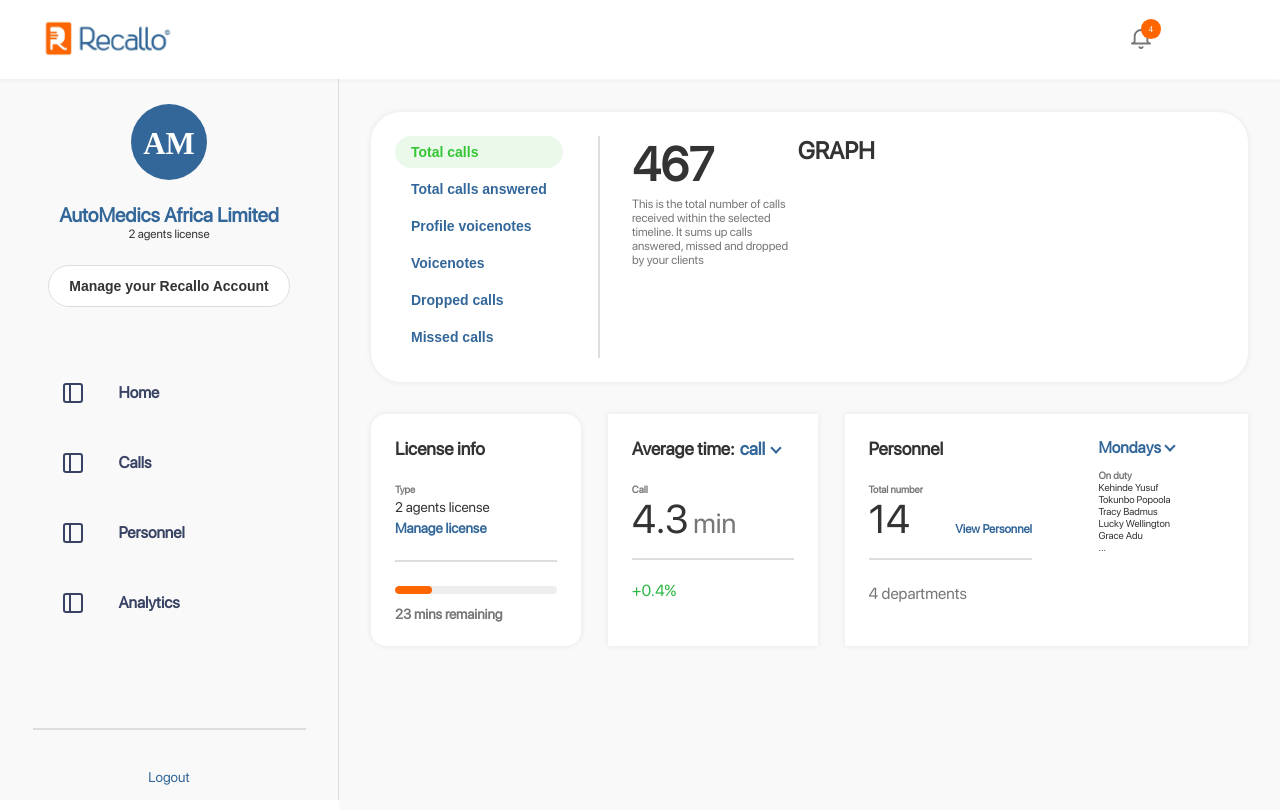
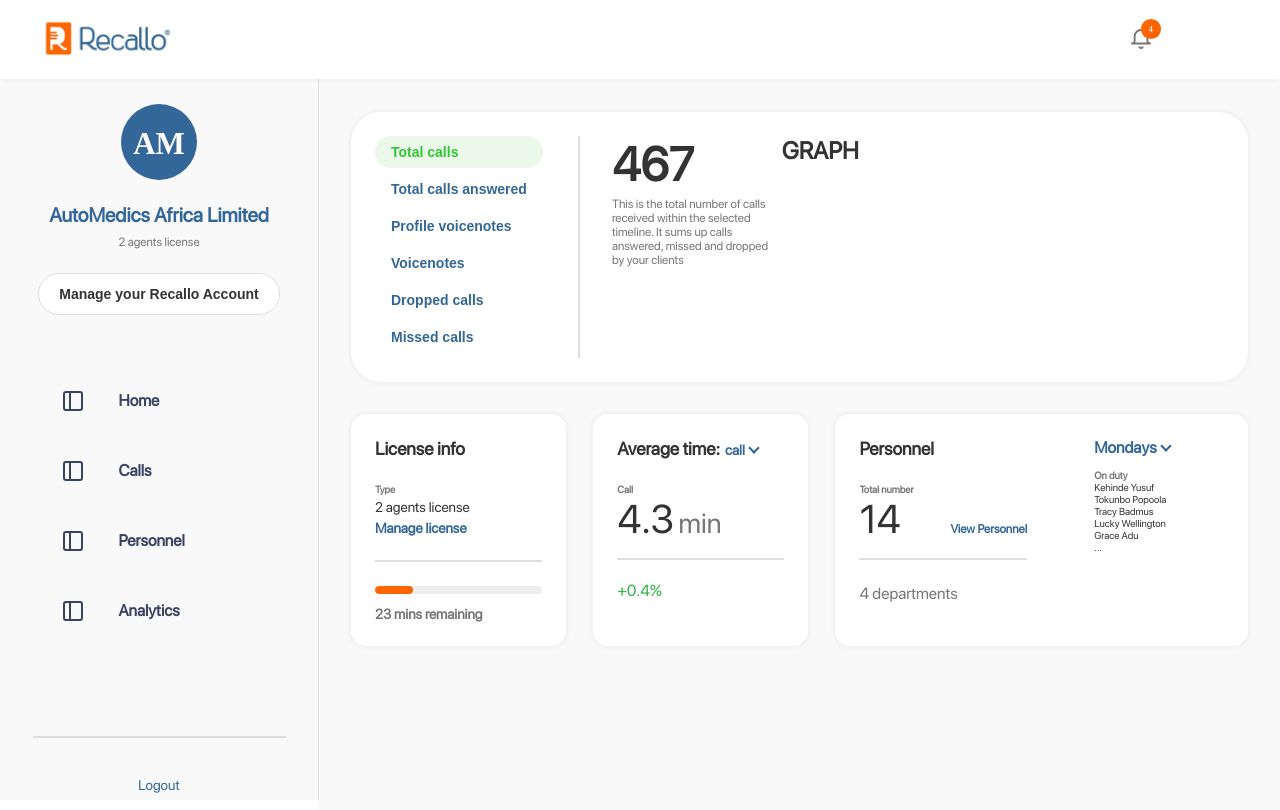
Before and after one commit to cjayprime/recallo, a React (Create React App) app: page /admin/home in a window 1280 px wide. Built offline with nearby package versions, Linux system fonts and the light colour scheme.

Commit message:
clean up

```diff
--- a/src/assets/styles/main.css
+++ b/src/assets/styles/main.css
@@ -104,6 +104,12 @@
 .text-blue{
     color: var(--text-color);
 }
+.deep-blue{
+    color: #384364;
+}
+.text-white{
+    color: var(--text-white);
+}
 .text-light{
     color: var(--text-light);
 }
@@ -148,6 +154,13 @@
 }
 .bc-blue{
    border-color: var(--text-color);
+}
+.blue-hover{
+    border: 1px solid var(--text-white);
+    transition: .3s all ease-in-out;
+}
+.blue-hover:hover{
+    border: 1px solid  var(--text-color);
 }
 .bd-grey {
     border: 1px solid #dddddd;
@@ -395,3 +408,13 @@
     background-color: #DAF7E8;
     color: #0B6437;
 }
+.orange-hover:hover{
+    background-color: var(--hover-color);
+    color: var(--text-white);
+    border: 1px solid var(--hover-color);
+}
+.save{
+    background: var(--text-color);
+    color: var(--text-white);
+    transition: .3s all ease-in-out;
+}
--- a/src/components/Button/button.js
+++ b/src/components/Button/button.js
@@ -2,12 +2,12 @@
 import classNames from "classnames";
 
 
-class Button extends Component{
+class Button extends Component {
 
     render() {
         const { children, background, text, className, padding } = this.props;
 
-        return(
+        return (
             <button
                 className={classNames("button", "bold", className)}
                 style={{ backgroundColor: background, color: text, padding: padding }}
--- a/src/components/SideNav/sidenav.css
+++ b/src/components/SideNav/sidenav.css
@@ -31,20 +31,11 @@
   text-align: center;
 }
 
-.business-name {
-  font-weight: bold;
-  font-size: 20px;
-  color: #336799;
-  margin-top: 23px;
-}
-
 .account-button {
   transition: 0.3s all ease-in-out;
-}
-
-.account-button:hover {
-  background-color: var(--hover-color);
-  color: var(--text-white);
+  color: var(--main-color);
+  background: var(--text-white);
+  border: 1px solid #dddddd;
 }
 
 .sidenav-list {
@@ -67,6 +58,10 @@
   line-height: 48px;
 }
 
+.sidenav-list-item:hover {
+  color: var(--hover-color);
+}
+
 .sidenav-list-link {
   text-decoration: none;
 }
--- a/src/components/SideNav/sidenav.js
+++ b/src/components/SideNav/sidenav.js
@@ -9,22 +9,21 @@
 class Sidenav extends Component {
     render() {
         const { routes, header } = this.props;
-        //console.log(routes, "Hey routes");
 
         return (
             <aside className="sidenav">
                 {header && <Header className="sidenav-header" />}
                 <div className="sidenav-body">
                     <div className="details">
-                        <div className="business-logo">
-                            <p className="logo-text">AM</p>
+                        <div className="business-logo mb-23">
+                            <h1 className="logo-text">AM</h1>
                         </div>
-                        <p className="business-name">AutoMedics Africa Limited</p>
-                        <p className="license">2 agents license</p>
-                        <Link to="/admin/settings" className="mt-24"><Button className="br-30 bd-grey account-button"
-                            padding={"12px 20px"} background={"#fff"} text={"#333"}
+                        <h3 className="text-blue bold mb-8">AutoMedics Africa Limited</h3>
+                        <p className="light text-light">2 agents license</p>
+                        <Link to="/admin/settings" className="mt-24"><Button className="br-30 account-button orange-hover"
+                            padding={"12px 20px"}
                         >
-                            <h6 className="bold text-main">Manage your Recallo Account</h6>
+                            <h6 className="bold">Manage your Recallo Account</h6>
                         </Button></Link>
                     </div>
                     <ul className="sidenav-list">
--- a/src/views/Admin/admin.css
+++ b/src/views/Admin/admin.css
@@ -58,7 +58,7 @@
 
 @media only screen and (min-width: 46.875em) {
   .grid {
-    grid-template-columns: 339px 1fr;
+    grid-template-columns: 319px 1fr;
     grid-template-areas:
       "sidenav header"
       "sidenav main";
@@ -76,7 +76,7 @@
 .sidenav {
   grid-area: sidenav;
   background-color: #f9f9f9;
-  width: 339px;
+  width: 319px;
   height: 100%;
   border-right: 1px solid #dddddd;
   display: flex;
--- a/src/views/Admin/admin.js
+++ b/src/views/Admin/admin.js
@@ -52,14 +52,14 @@
     header = (isSideNav) => {
         if (isSideNav === false) {
 
-            if (this.props.location.pathname === "/admin/home")
+            if (this.props.location.pathname === "/admin/home" || this.props.location.pathname === "/admin/analytics")
                 return true;
 
             return false;
 
         } else {
 
-            if (this.props.location.pathname === "/admin/calls" || this.props.location.pathname === "/admin/personnel" || this.props.location.pathname === "/admin/analytics" || this.props.location.pathname === "/admin/settings" || this.props.location.pathname === "/admin/previous" || this.props.location.pathname === "/admin/voicenotes")
+            if (this.props.location.pathname === "/admin/calls" || this.props.location.pathname === "/admin/personnel" || this.props.location.pathname === "/admin/settings" || this.props.location.pathname === "/admin/previous" || this.props.location.pathname === "/admin/voicenotes")
                 return true;
 
             return false;
--- a/src/views/Home/home.js
+++ b/src/views/Home/home.js
@@ -1,4 +1,6 @@
 import React, { Component } from 'react';
+
+import MenuItem from "../../components/MenuItem/menuItem";
 
 import TotalCalls from "./TotalCalls";
 import TotalCallsAnswered from "./TotalCallsAnswered";
@@ -94,10 +96,10 @@
                             </div>
                         </div>
                         <div className="custom-col-3">
-                            <div className="overview p-24">
+                            <div className="overview p-24 br-15">
                                 <div className="row-direction mb-24 align-center">
                                     <h4 className="text-main bold mr-5">Average time:</h4>
-                                    <h4 className="text-blue bold hover cursor">call <span className="arrow-down ml-3" /></h4>
+                                    <h4><MenuItem item={{ title: "call", values: ["Call", "Wait"] }} /></h4>
                                 </div>
                                 <span className="bold text-light">Call</span>
                                 <div className="overview-call">
@@ -109,7 +111,7 @@
                             </div>
                         </div>
                         <div className="custom-col-6">
-                            <div className="overview p-24">
+                            <div className="overview p-24 br-15">
                                 <div className="row">
                                     <div className="custom-col-6">
                                         <h4 className="text-main bold mb-24">Personnel</h4>
--- a/src/views/Settings/AccountPlan.js
+++ b/src/views/Settings/AccountPlan.js
@@ -8,9 +8,9 @@
             <div className="screen-padding mt-80">
                 <div className="row mb-24">
                     <div className="col-28">
-                        <div className="overview text-center br-8">
+                        <div className="overview blue-hover text-center br-8">
                             <div className="pt-40 mb-40">
-                                <h6 className="bold pb-32">BASIC</h6>
+                                <h6 className="bold pb-32 deep-blue">BASIC</h6>
                                 <p className="price text-main pb-8">
                                     ₦2000<sub className="text-main light">/month</sub>
                                 </p>
@@ -24,9 +24,9 @@
                         </div>
                     </div>
                     <div className="col-28">
-                        <div className="overview text-center br-8">
+                        <div className="overview blue-hover text-center br-8">
                             <div className="pt-40 mb-40">
-                                <h6 className="bold pb-32">STANDARD</h6>
+                                <h6 className="bold pb-32 deep-blue">STANDARD</h6>
                                 <p className="price text-main pb-8">
                                     ₦5000<sub className="text-main light">/month</sub>
                                 </p>
@@ -40,9 +40,9 @@
                         </div>
                     </div>
                     <div className="col-28">
-                        <div className="overview text-center br-8">
+                        <div className="overview blue-hover text-center br-8">
                             <div className="pt-40 mb-40">
-                                <h6 className="bold pb-32">PREMIUM</h6>
+                                <h6 className="bold pb-32 deep-blue">PREMIUM</h6>
                                 <p className="price text-main pb-8">
                                     ₦10000<sub className="text-main light">/month</sub>
                                 </p>
@@ -94,7 +94,7 @@
                         </div>
                         <div>
                             <h5 className="light text-light mb-12">Your subscription will automatically renew on 10th Mar, 2020 and you will be charged ₦2000</h5>
-                            <Button padding={"12px 30px"} background={"#eeeeee"} className="text-blue br-30 bn"><h4>Proceed to cancel now</h4></Button>
+                            <Button padding={"12px 30px"} background={"#eeeeee"} className="text-blue br-30 bn"><h6>Proceed to cancel now</h6></Button>
                         </div>
                     </div>
                 </div>
--- a/src/views/Settings/Profile.js
+++ b/src/views/Settings/Profile.js
@@ -12,7 +12,7 @@
                         <div className="row mb-23">
                             <h4 className="bold pt-32">Personal information</h4>
                             <div className="pt-23">
-                                <Button className="br-30" padding={"12px 32px"} background={"var(--text-color)"} text={"#fff"}><h6>Save</h6></Button>
+                                <Button className="br-30 save orange-hover" padding={"12px 32px"}><h6>Save</h6></Button>
                             </div>
                         </div>
                         <div className="column-direction col-8">
@@ -48,7 +48,7 @@
                         <div className="row mb-23">
                             <h4 className="bold pt-32">Business information</h4>
                             <div className="pt-23">
-                                <Button className="br-30" padding={"12px 30px"} background={"var(--text-color)"} text={"#fff"}><h6>Save</h6></Button>
+                                <Button className="br-30 save orange-hover" padding={"12px 30px"}><h6>Save</h6></Button>
                             </div>
                         </div>
                         <div className="row">
```
